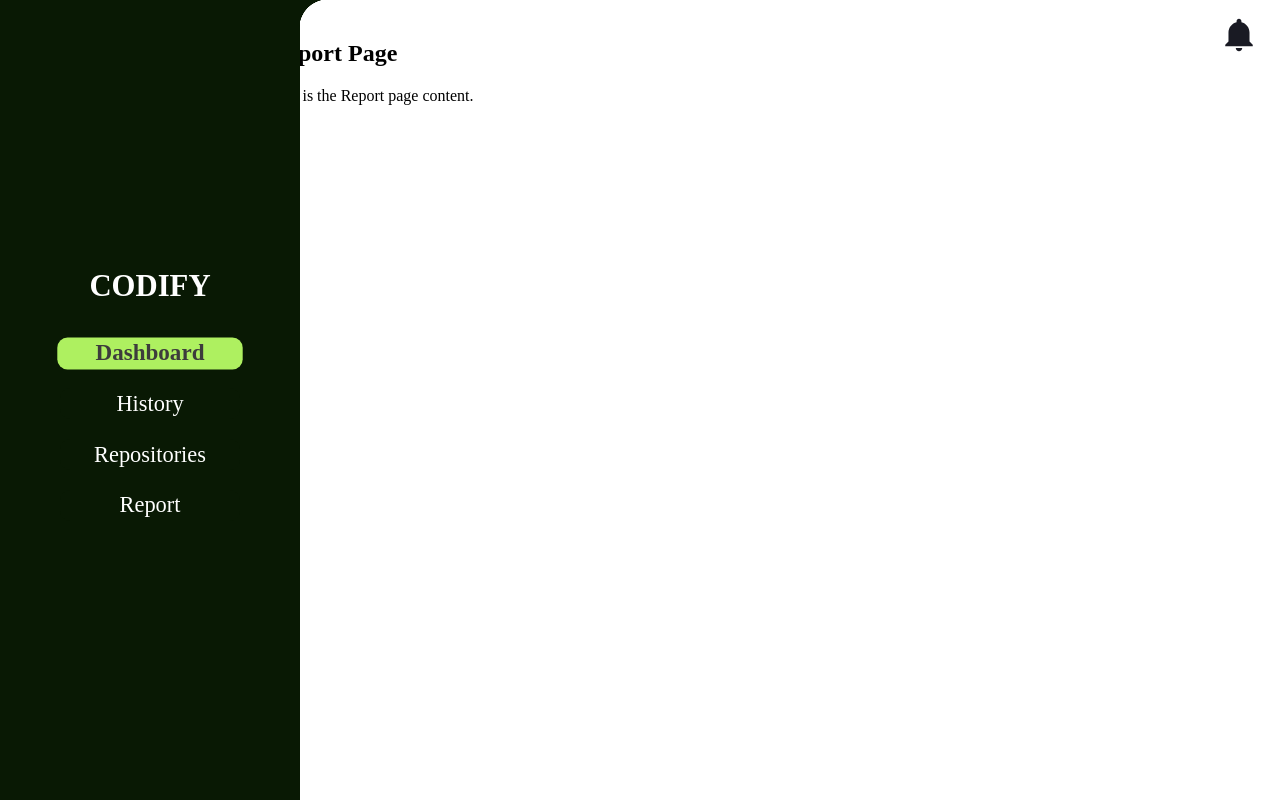
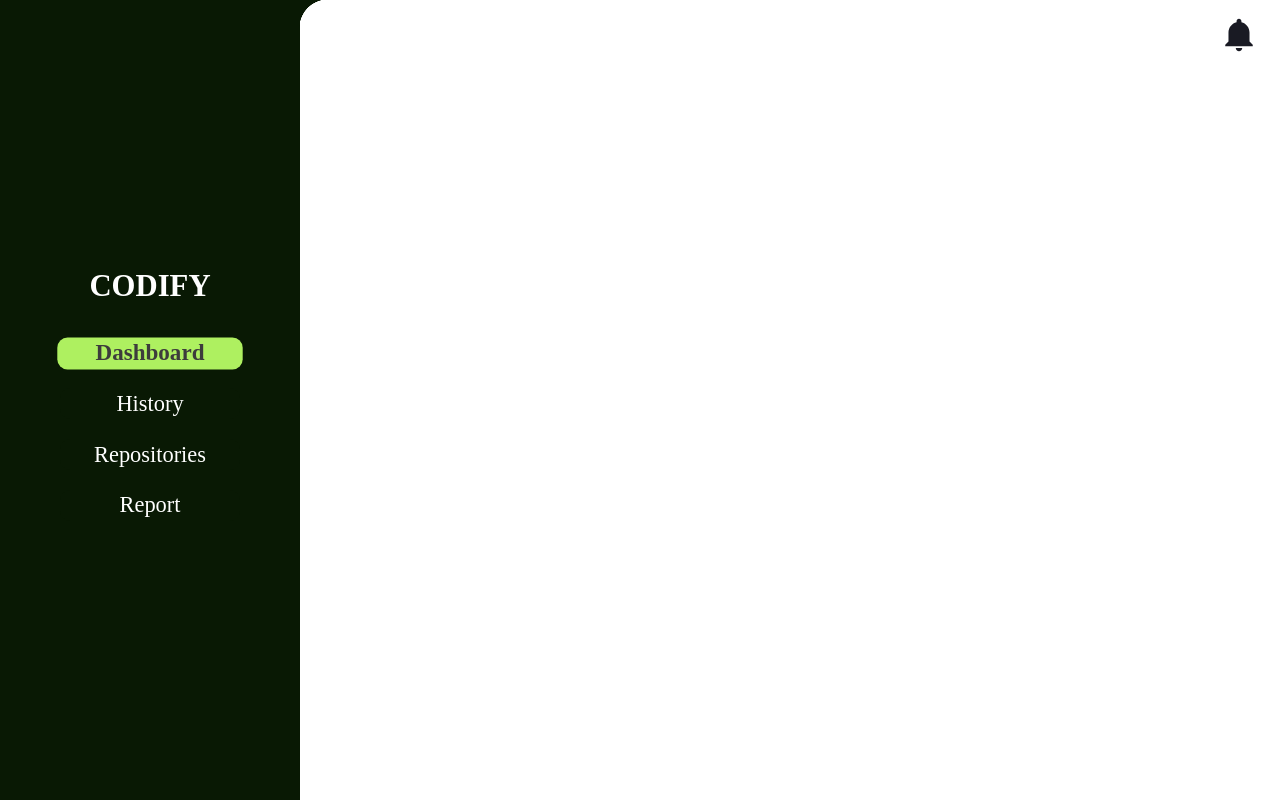
Before and after one commit to 2024-Winter-BootCamp-TeamD/review-Frontend, a React (Vite) app: page /report in a window 1280 px wide. Built offline with nearby package versions, Linux system fonts and the light colour scheme.

Commit message:
대시보드에 맞춰 수정

```diff
--- a/src/App.css
+++ b/src/App.css
@@ -1,50 +1,35 @@
-.dashboard-container {
-  display: flex;
-  flex-direction: column;
-  gap: 20px;
-  padding: 20px;
+/* html, body에 overflow:hidden을 추가하여 스크롤이 생기지 않도록 함 */
+html, body {
+  margin: 0;
+  padding: 0;
+  overflow: hidden;
+  height: 100%;
 }
 
-.dashboard-header {
-  display: flex;
-  justify-content: space-between;
-  align-items: center;
-  background-color: #ffffff;
-  padding: 10px 20px;
-  border-radius: 10px;
-  box-shadow: 0 2px 5px rgba(0, 0, 0, 0.1);
+#root {
+  max-width: 1920px;
+  max-height: 1080px;
+  margin: 0 auto;
+  text-align: center;
 }
 
-.dashboard-profile {
+/* App 레이아웃 */
+.app {
   display: flex;
-  align-items: center;
-  gap: 10px;
+  height: 100vh;   /* 화면 전체 높이 */
+  position: relative;
 }
 
-.mode-select {
-  display: flex;
-  gap: 15px;
-  justify-content: center;
+/* 콘텐츠 영역은 사이드바와 함께 화면에 꽉 차게 */
+.content {
+  flex-grow: 1;
+  padding: 10px;   /* 필요시 padding 조정 */
 }
 
-.chart-container {
-  display: flex;
-  flex-direction: column;
-  align-items: center;
-  background: #ffffff;
-  padding: 20px;
-  border-radius: 10px;
-  box-shadow: 0 2px 5px rgba(0, 0, 0, 0.1);
+/* NotificationButton을 화면 오른쪽 상단에 고정 */
+.notification-button {
+  position: absolute;
+  top: 20px;
+  right: 20px;
+  z-index: 1000;
 }
-
-/* 추가: app 레이아웃 */
-.app {
-  display: flex;
-  height: 100vh;
-}
-
-.content {
-  flex-grow: 1;
-  padding: 20px;
-  margin-left: 250px; /* Sidebar의 폭과 동일하게 여백 추가 */
-}
--- a/src/App.jsx
+++ b/src/App.jsx
@@ -1,13 +1,9 @@
 import React from "react";
 import { BrowserRouter as Router, Routes, Route } from "react-router-dom";
+import Sidebar from "./components/Sidebar/Sidebar.jsx";
+import NotificationButton from "./components/NotificationButton/NotificationButton.jsx";
 import Dashboard from "./pages/Dashboard.jsx";
-import History from "./pages/History.jsx";
-import Repositories from "./pages/Repositories.jsx";
-import Report from "./pages/Report.jsx";
-import Sidebar from "./components/Sidebar/Sidebar.jsx";
-
 import "./App.css";
-import NotificationButton from "./components/NotificationButton/NotificationButton.jsx";
 
 function App() {
   return (
@@ -17,9 +13,6 @@ function App() {
         <div className="content">
           <Routes>
             <Route path="/" element={<Dashboard />} />
-            <Route path="/history" element={<History />} />
-            <Route path="/repositories" element={<Repositories />} />
-            <Route path="/report" element={<Report />} />
           </Routes>
         </div>
         <NotificationButton />
```
